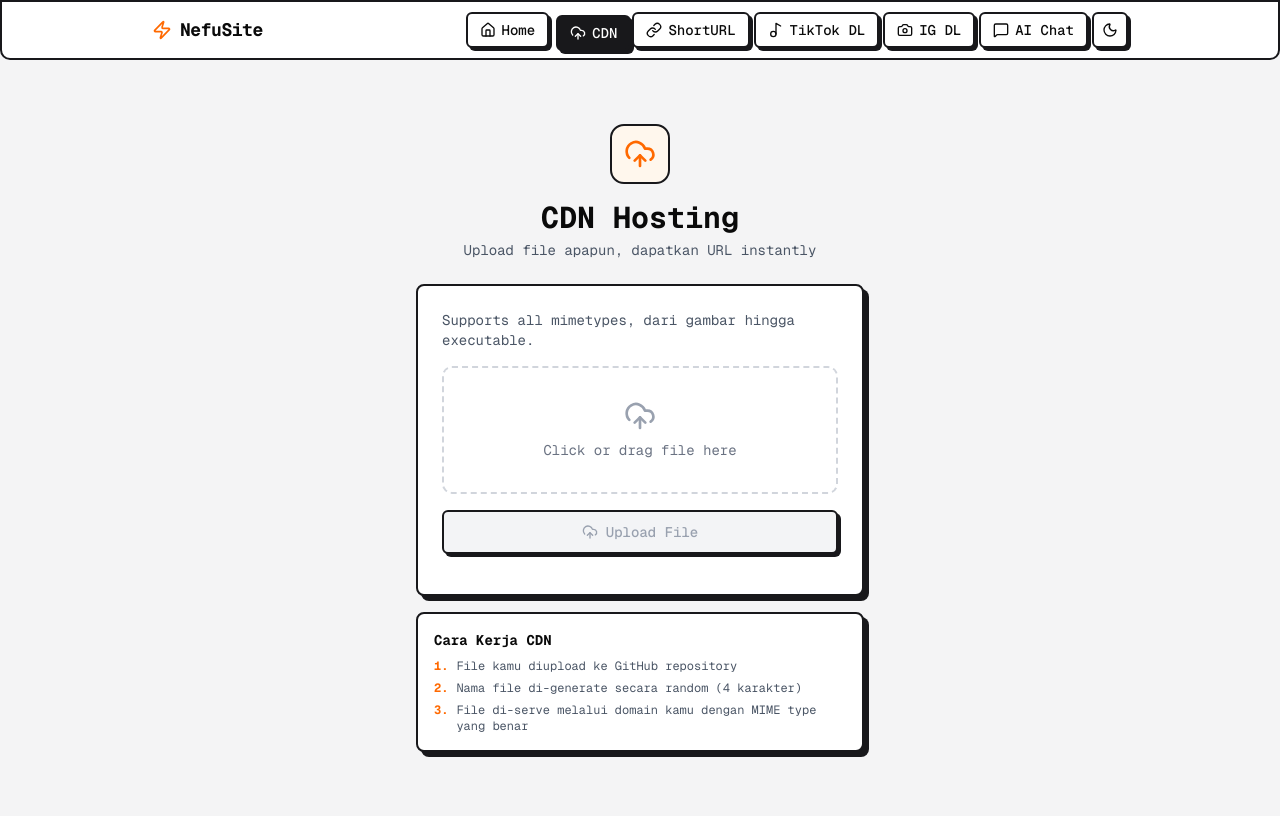
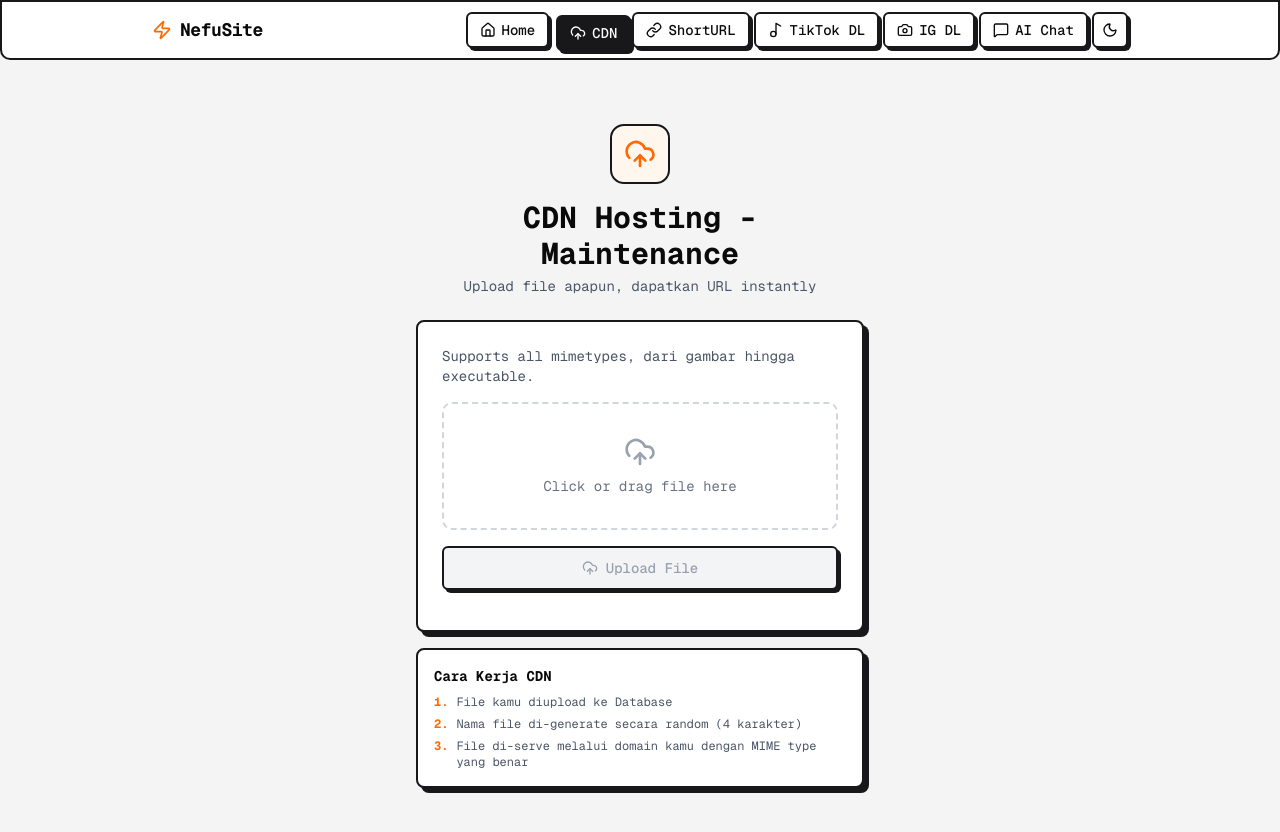
Before and after one commit to FaaOfc/opensorc, a Next.js app: page /cdn in a window 1280 px wide. Shown: the top 832 px of the page. Built offline with nearby package versions, Linux system fonts and the light colour scheme.

Commit message:
Update page.tsx

```diff
--- a/src/app/cdn/page.tsx
+++ b/src/app/cdn/page.tsx
@@ -76,7 +76,7 @@
             <UploadCloud className="size-8 text-orange-500" />
           </div>
           <h1 className="text-2xl sm:text-3xl font-mono font-bold mb-1">
-            CDN Hosting
+            CDN Hosting - Maintenance
           </h1>
           <p className="text-sm text-gray-600 font-mono">
             Upload file apapun, dapatkan URL instantly
@@ -200,7 +200,7 @@
           <ol className="space-y-1.5 text-xs font-mono text-gray-600">
             <li className="flex items-start gap-2">
               <span className="text-orange-500 font-bold">1.</span>
-              File kamu diupload ke GitHub repository
+              File kamu diupload ke Database
             </li>
             <li className="flex items-start gap-2">
               <span className="text-orange-500 font-bold">2.</span>
```
